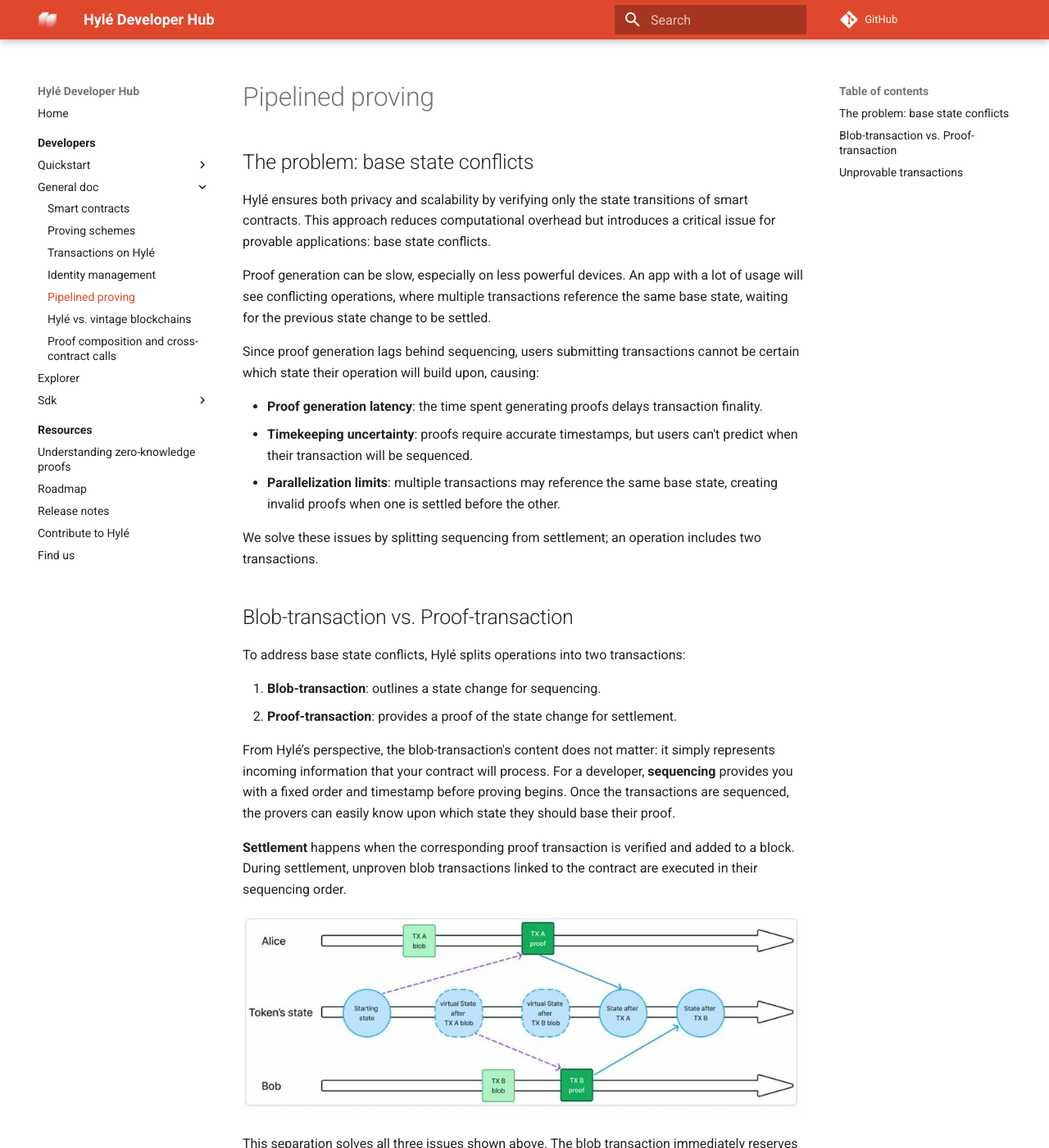
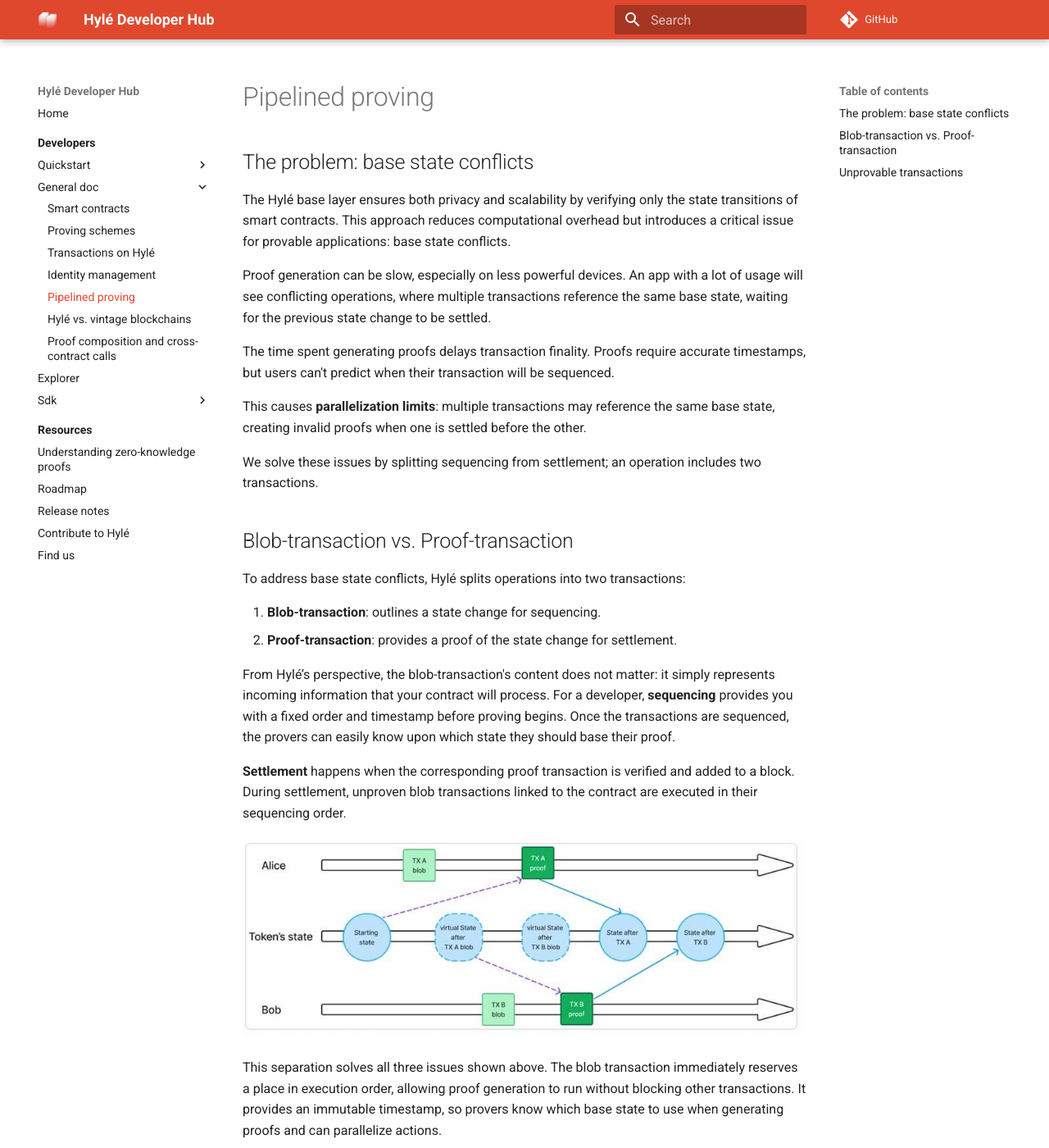
Before and after one commit to Hyle-org/devhub-hyle, an MkDocs documentation site: the page built from docs/developers/general-doc/pipelined-proving.md, in a window 1280 px wide and 1400 px high. Shown: the whole window at 82% size. Built offline with MkDocs 1.6.1 and Material for MkDocs 9.7.7, drawn with Linux system fonts in a browser that asks for light colours; comment, search, counter and statistics services are not loaded; some of the changed text lies outside the part shown.

Commit message:
Lisa feedback − easy

```diff
--- a/docs/developers/general-doc/pipelined-proving.md
+++ b/docs/developers/general-doc/pipelined-proving.md
@@ -2,15 +2,13 @@
 
 ## The problem: base state conflicts
 
-Hylé ensures both privacy and scalability by verifying only the state transitions of smart contracts. This approach reduces computational overhead but introduces a critical issue for provable applications: base state conflicts.
+The Hylé base layer ensures both privacy and scalability by verifying only the state transitions of smart contracts. This approach reduces computational overhead but introduces a critical issue for provable applications: base state conflicts.
 
 Proof generation can be slow, especially on less powerful devices. An app with a lot of usage will see conflicting operations, where multiple transactions reference the same base state, waiting for the previous state change to be settled.
 
-Since proof generation lags behind sequencing, users submitting transactions cannot be certain which state their operation will build upon, causing:
+The time spent generating proofs delays transaction finality. Proofs require accurate timestamps, but users can't predict when their transaction will be sequenced.
 
-- **Proof generation latency**: the time spent generating proofs delays transaction finality.
-- **Timekeeping uncertainty**: proofs require accurate timestamps, but users can't predict when their transaction will be sequenced.
-- **Parallelization limits**: multiple transactions may reference the same base state, creating invalid proofs when one is settled before the other.
+This causes **parallelization limits**: multiple transactions may reference the same base state, creating invalid proofs when one is settled before the other.
 
 We solve these issues by splitting sequencing from settlement; an operation includes two transactions.
 
```
Also changed, not shown: other parts of docs/developers/general-doc/pipelined-proving.md (+2 -2 lines).
